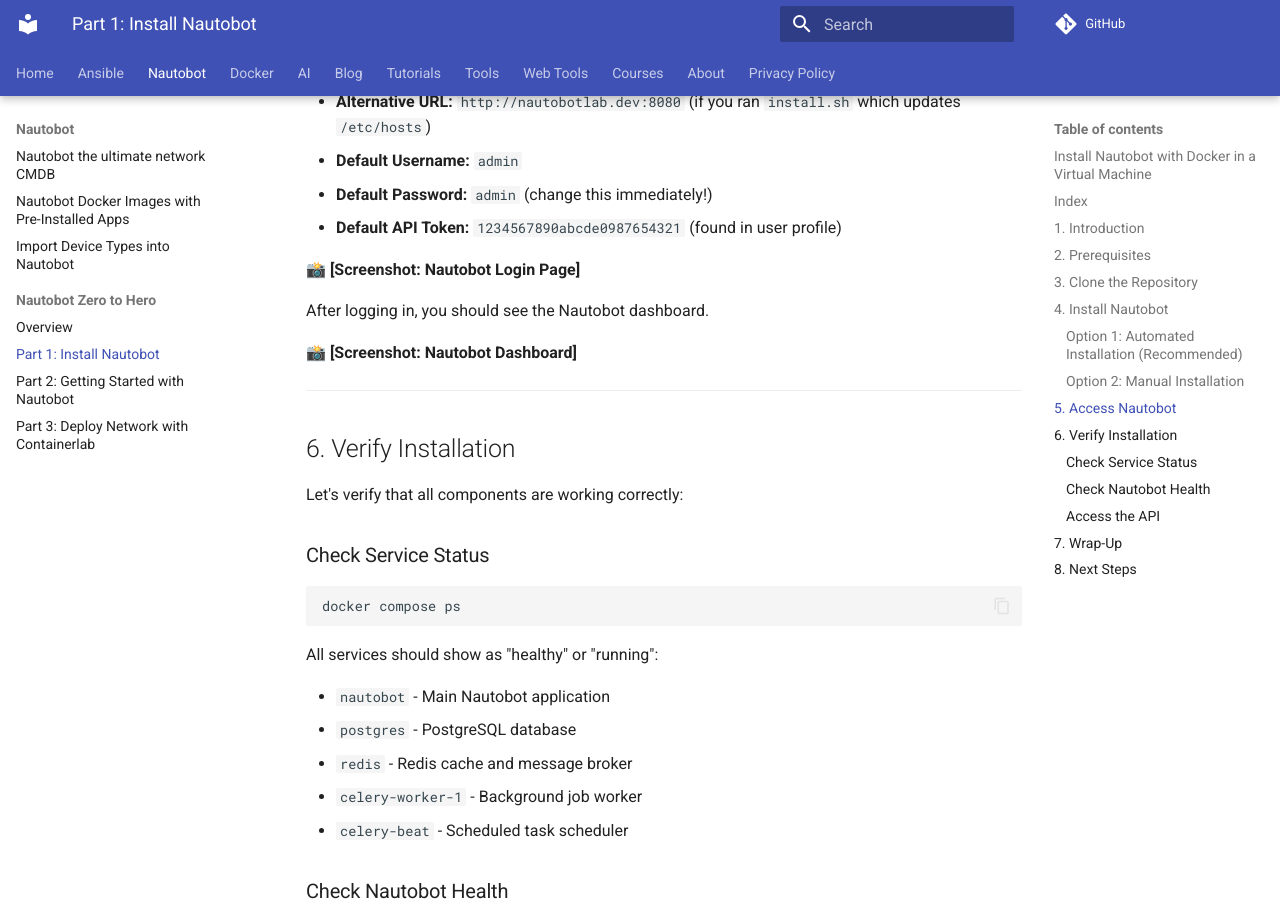
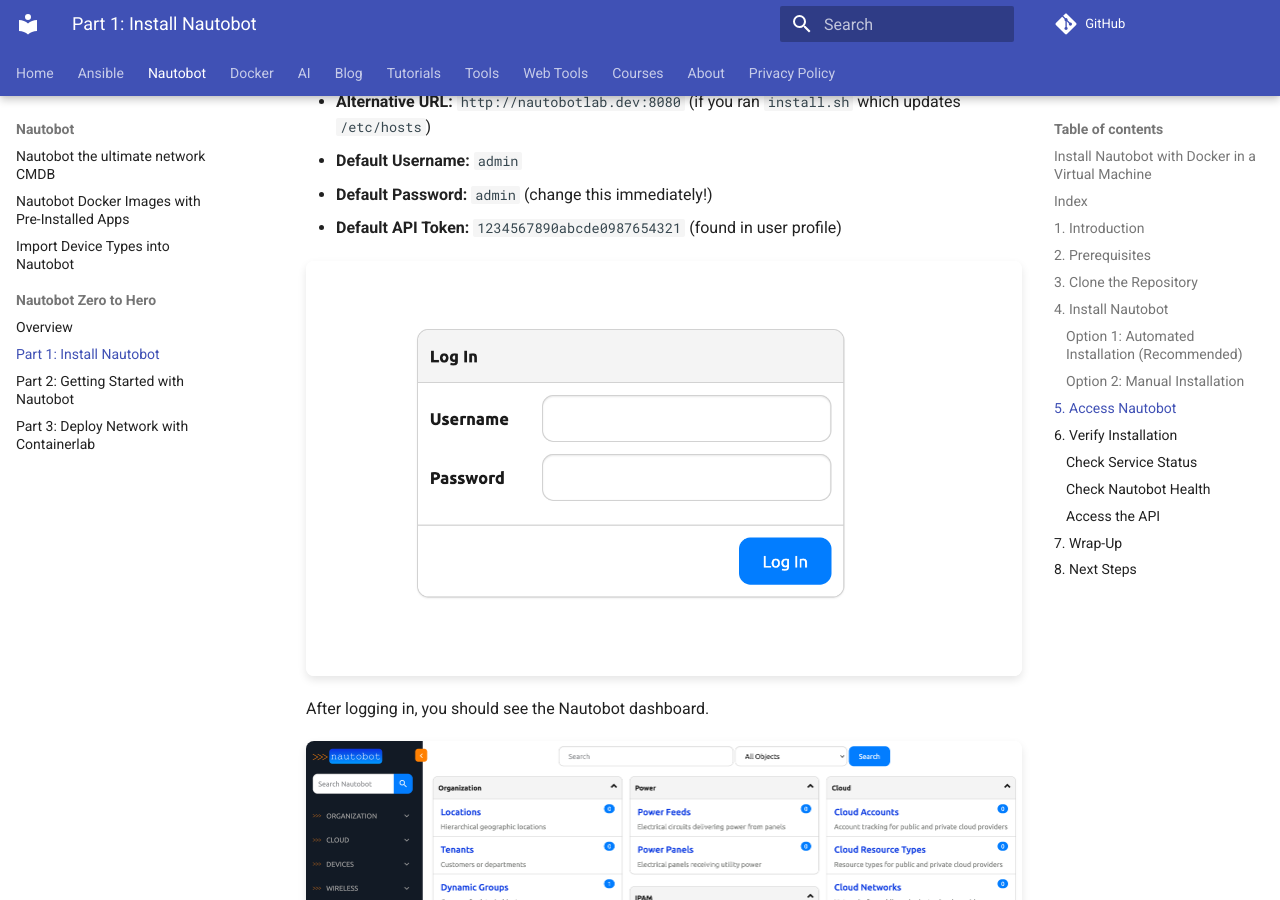
Before and after one commit to bsmeding/bsmeding.github.io, an MkDocs documentation site: the page built from docs/tutorials/nautobot_zero_to_hero/01_nautobot-zero-to-hero-part1.md, in a window 1280 px wide and 900 px high, scrolled down 3526 px. Built offline with MkDocs 1.6.1 and Material for MkDocs 9.7.7, drawn with Linux system fonts in a browser that asks for light colours; comment, search, counter and statistics services are not loaded.

Commit message:
add images nzth

```diff
--- a/docs/tutorials/nautobot_zero_to_hero/01_nautobot-zero-to-hero-part1.md
+++ b/docs/tutorials/nautobot_zero_to_hero/01_nautobot-zero-to-hero-part1.md
@@ -150,11 +150,11 @@
 - **Default Password:** `admin` (change this immediately!)
 - **Default API Token:** `1234567890abcde0987654321` (found in user profile)
 
-📸 **[Screenshot: Nautobot Login Page]**
+![Nautobot Dashboard](/tutorials/nautobot_zero_to_hero/images/nautobot_login_screen.png)
 
 After logging in, you should see the Nautobot dashboard.
 
-📸 **[Screenshot: Nautobot Dashboard]**
+![Nautobot Dashboard](/tutorials/nautobot_zero_to_hero/images/nautobot_dashboard.png)
 
 ---
 
```
Also changed, not shown: docs/tutorials/nautobot_zero_to_hero/images/nautobot_dashboard.png (added), docs/tutorials/nautobot_zero_to_hero/images/nautobot_enable_job_preflight.png (added), docs/tutorials/nautobot_zero_to_hero/images/nautobot_job_overview_lab_setup.png (added), docs/tutorials/nautobot_zero_to_hero/images/nautobot_location_overview_after_preflight.png (added), docs/tutorials/nautobot_zero_to_hero/images/nautobot_location_overview_netdevopsit-lab.png (added), docs/tutorials/nautobot_zero_to_hero/images/nautobot_login_screen.png (added), docs/tutorials/nautobot_zero_to_hero/images/nautobot_menu_jobs.png (added), docs/tutorials/nautobot_zero_to_hero/images/nautobot_runned_preflight_job.png (added).
